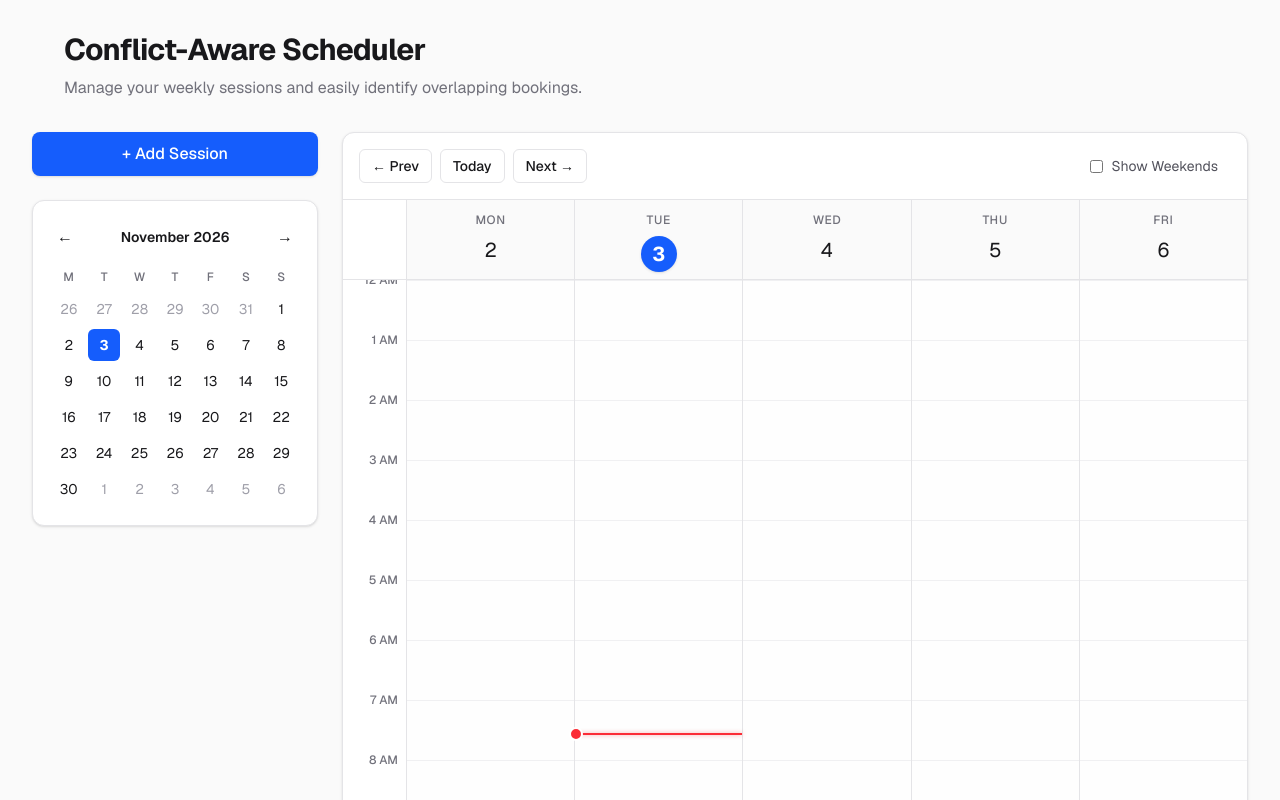
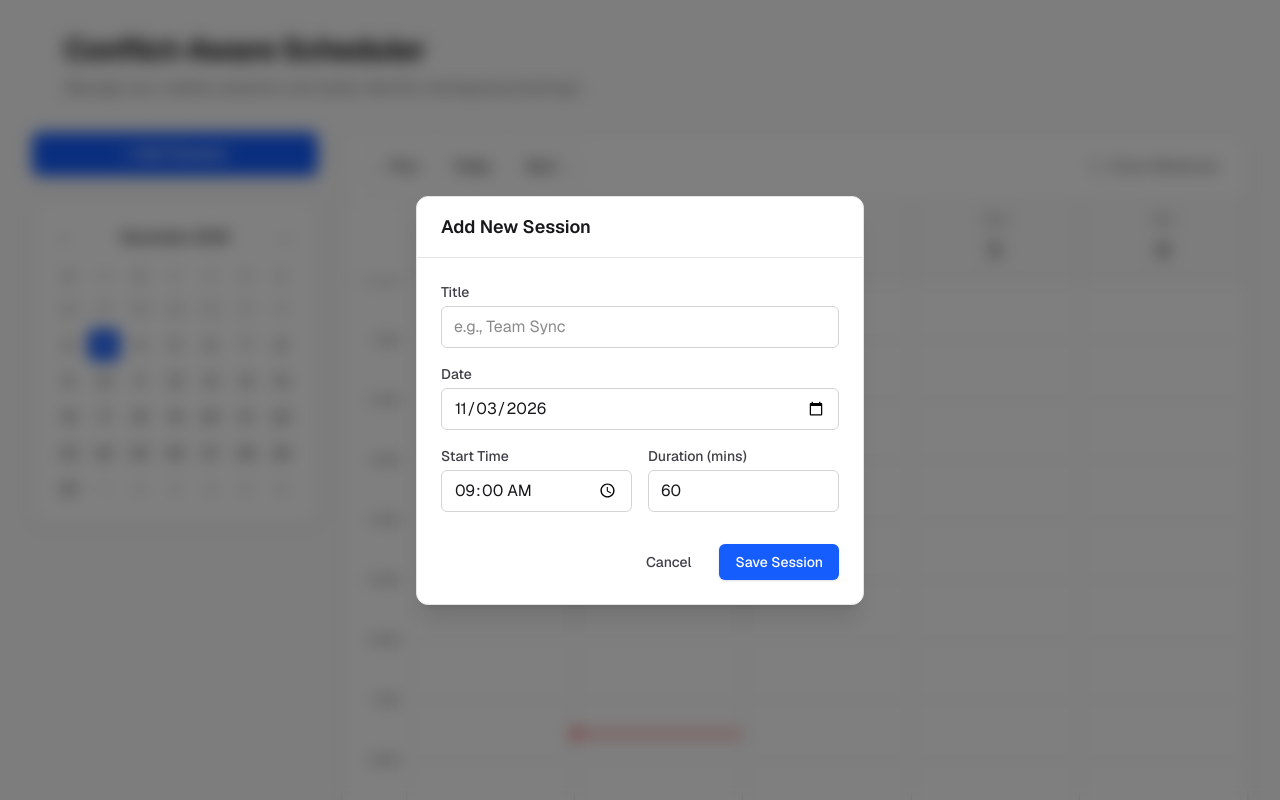
Before and after one commit to epimeth/scheduler, a Next.js app: page / in a window 1280 px wide. Both pictures are taken after a click on the button "+ Add Session". Shown: the top 800 px of the page. Built offline with nearby package versions, Linux system fonts and the light colour scheme.

Commit message:
add session modal

```diff
--- /dev/null
+++ b/app/components/SessionModal.tsx
@@ -0,0 +1,103 @@
+"use client";
+
+import { useState, useEffect, FormEvent } from "react";
+import { Session } from "@/lib/types";
+import { toISODate } from "@/lib/utils";
+
+interface SessionModalProps {
+  isOpen: boolean;
+  onClose: () => void;
+  onSave: (session: Omit<Session, "id">) => void;
+  initialDate: Date;
+}
+
+export default function SessionModal({ isOpen, onClose, onSave, initialDate }: SessionModalProps) {
+  const [title, setTitle] = useState("");
+  const [date, setDate] = useState("");
+  const [startTime, setStartTime] = useState("09:00");
+  const [duration, setDuration] = useState(60);
+
+  // Reset form with default values when opened
+  useEffect(() => {
+    if (isOpen) {
+      setTitle("");
+      setDate(toISODate(initialDate));
+      setStartTime("09:00");
+      setDuration(60);
+    }
+  }, [isOpen, initialDate]);
+
+  if (!isOpen) return null;
+
+  const handleSubmit = (e: FormEvent<HTMLFormElement>) => {
+    e.preventDefault();
+    onSave({
+      title,
+      date,
+      startTime,
+      durationMinutes: Number(duration),
+    });
+    onClose();
+  };
+
+  return (
+    <div className="fixed inset-0 z-50 flex items-center justify-center bg-black/50 backdrop-blur-sm p-4">
+      <div className="bg-white dark:bg-zinc-900 rounded-xl shadow-xl w-full max-w-md border border-zinc-200 dark:border-zinc-800 overflow-hidden">
+        <div className="px-6 py-4 border-b border-zinc-200 dark:border-zinc-800">
+          <h2 className="text-lg font-semibold">Add New Session</h2>
+        </div>
+        <form onSubmit={handleSubmit} className="p-6 space-y-4">
+          <div>
+            <label className="block text-sm font-medium text-zinc-700 dark:text-zinc-300 mb-1">Title</label>
+            <input
+              type="text"
+              required
+              value={title}
+              onChange={(e) => setTitle(e.target.value)}
+              className="w-full px-3 py-2 border border-zinc-300 dark:border-zinc-700 rounded-md bg-transparent focus:outline-none focus:ring-2 focus:ring-blue-500"
+              placeholder="e.g., Team Sync"
+            />
+          </div>
+          <div>
+            <label className="block text-sm font-medium text-zinc-700 dark:text-zinc-300 mb-1">Date</label>
+            <input
+              type="date"
+              required
+              value={date}
+              onChange={(e) => setDate(e.target.value)}
+              className="w-full px-3 py-2 border border-zinc-300 dark:border-zinc-700 rounded-md bg-transparent focus:outline-none focus:ring-2 focus:ring-blue-500"
+            />
+          </div>
+          <div className="grid grid-cols-2 gap-4">
+            <div>
+              <label className="block text-sm font-medium text-zinc-700 dark:text-zinc-300 mb-1">Start Time</label>
+              <input
+                type="time"
+                required
+                value={startTime}
+                onChange={(e) => setStartTime(e.target.value)}
+                className="w-full px-3 py-2 border border-zinc-300 dark:border-zinc-700 rounded-md bg-transparent focus:outline-none focus:ring-2 focus:ring-blue-500"
+              />
+            </div>
+            <div>
+              <label className="block text-sm font-medium text-zinc-700 dark:text-zinc-300 mb-1">Duration (mins)</label>
+              <input
+                type="number"
+                required
+                min="15"
+                step="15"
+                value={duration}
+                onChange={(e) => setDuration(Number(e.target.value))}
+                className="w-full px-3 py-2 border border-zinc-300 dark:border-zinc-700 rounded-md bg-transparent focus:outline-none focus:ring-2 focus:ring-blue-500"
+              />
+            </div>
+          </div>
+          <div className="pt-4 flex justify-end space-x-3">
+            <button type="button" onClick={onClose} className="px-4 py-2 text-sm font-medium text-zinc-700 dark:text-zinc-300 hover:bg-zinc-100 dark:hover:bg-zinc-800 rounded-md transition-colors">Cancel</button>
+            <button type="submit" className="px-4 py-2 text-sm font-medium text-white bg-blue-600 hover:bg-blue-700 rounded-md transition-colors shadow-sm">Save Session</button>
+          </div>
+        </form>
+      </div>
+    </div>
+  );
+}
--- a/app/components/Sidebar.tsx
+++ b/app/components/Sidebar.tsx
@@ -7,12 +7,16 @@ interface SidebarProps {
   currentDate: Date;
   setCurrentDate: (date: Date) => void;
   sessions: Session[];
+  onAddClick: () => void;
 }
 
-export default function Sidebar({ currentDate, setCurrentDate, sessions }: SidebarProps) {
+export default function Sidebar({ currentDate, setCurrentDate, sessions, onAddClick }: SidebarProps) {
   return (
     <div className="lg:col-span-1 space-y-6">
-      <button className="w-full bg-blue-600 hover:bg-blue-700 text-white font-medium py-2.5 rounded-lg transition-colors shadow-sm">
+      <button
+        onClick={onAddClick}
+        className="w-full bg-blue-600 hover:bg-blue-700 text-white font-medium py-2.5 rounded-lg transition-colors shadow-sm"
+      >
         + Add Session
       </button>
       <MiniCalendar
--- a/app/page.tsx
+++ b/app/page.tsx
@@ -5,6 +5,7 @@ import { Session } from "@/lib/types";
 import { toISODate } from "@/lib/utils";
 import Sidebar from "@/components/Sidebar";
 import Timeline from "@/components/Timeline";
+import SessionModal from "@/components/SessionModal";
 
 export default function SchedulerApp() {
   const [sessions, setSessions] = useState<Session[]>([]);
@@ -13,6 +14,7 @@ export default function SchedulerApp() {
   const [showWeekends, setShowWeekends] = useState(false);
   const [isMounted, setIsMounted] = useState(false);
   const [todayStr, setTodayStr] = useState("");
+  const [isModalOpen, setIsModalOpen] = useState(false);
 
   useEffect(() => {
     const now = new Date();
@@ -20,6 +22,14 @@ export default function SchedulerApp() {
     setTodayStr(toISODate(now));
     setIsMounted(true);
   }, []);
+
+  const handleAddSession = (newSessionData: Omit<Session, "id">) => {
+    const newSession: Session = {
+      ...newSessionData,
+      id: crypto.randomUUID(),
+    };
+    setSessions((prev) => [...prev, newSession]);
+  };
 
   // Prevent rendering until the client has mounted to avoid hydration mismatches
   if (!isMounted) return null;
@@ -36,6 +46,7 @@ export default function SchedulerApp() {
           currentDate={currentDate}
           setCurrentDate={setCurrentDate}
           sessions={sessions}
+          onAddClick={() => setIsModalOpen(true)}
         />
         <Timeline
           currentDate={currentDate}
@@ -46,6 +57,13 @@ export default function SchedulerApp() {
           todayStr={todayStr}
         />
       </main>
+
+      <SessionModal
+        isOpen={isModalOpen}
+        onClose={() => setIsModalOpen(false)}
+        onSave={handleAddSession}
+        initialDate={currentDate}
+      />
     </div>
   );
 }
```
